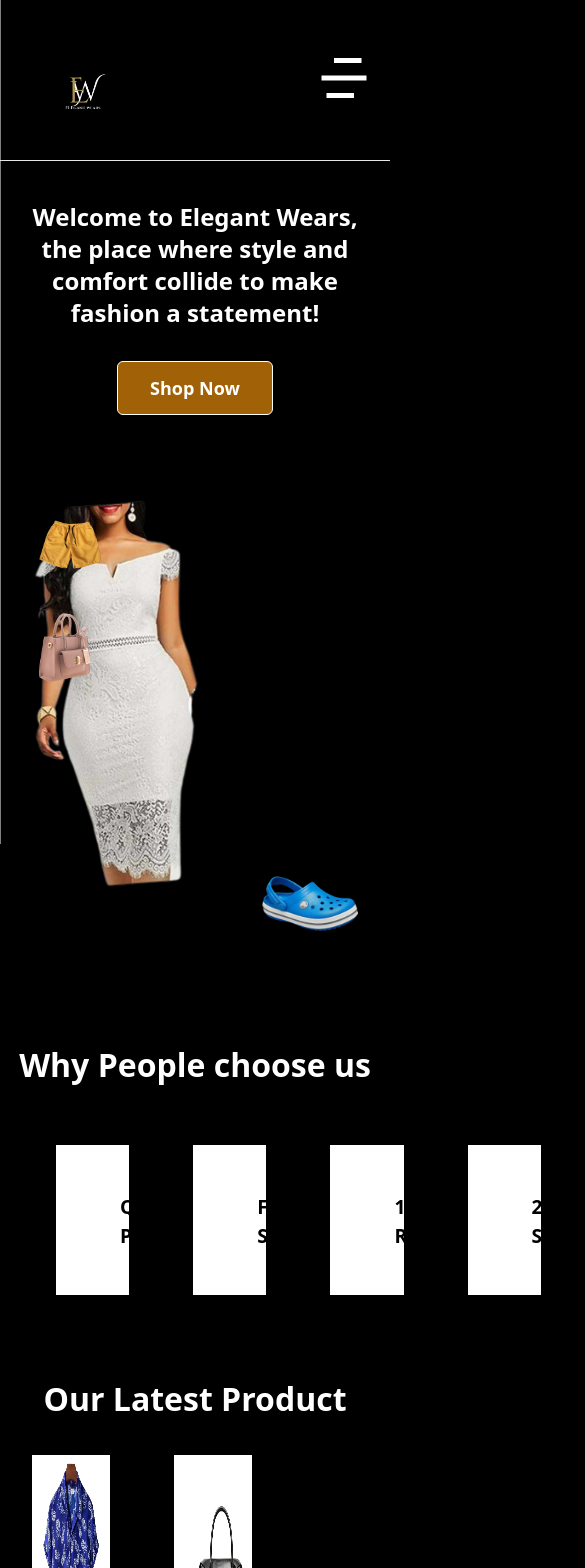
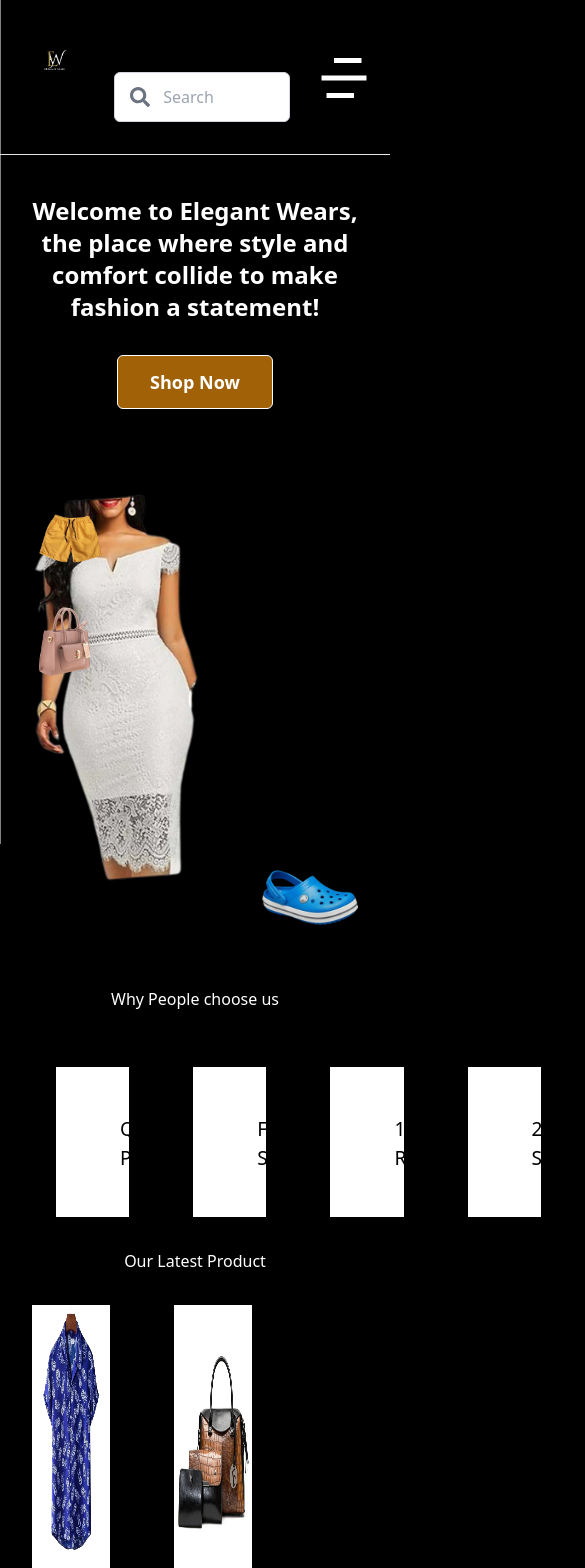
Before and after one commit to olubisifolarin/Ecommerce, a React (Vite) app: page / in a window 390 px wide. Shown: the top 1568 px of the page, 585 px wide, since content can reach past the window. Built offline with nearby package versions, Linux system fonts and the light colour scheme.

Commit message:
made changes

```diff
--- a/src/App.css
+++ b/src/App.css
@@ -1,15 +1,15 @@
-* {
+/* * {
   margin: 0;
   padding: 0;
   box-sizing: border-box;
-}
+} */
 
 body{
   background-color: black;
 }
 
 /* NAV BAR */
-.logo{
+/* .logo{
   height: 300px;
   width: 400px;
   margin-top: -7rem;
@@ -56,10 +56,10 @@
   font-size: 1.3rem;
   font-weight: bold;
   margin-top: 4rem;
-}
+} */
 
 /* HOME PAGE */
-.welcome, .aboutUs, .contactUs, .servicePage, .shopPage{
+/* .welcome, .aboutUs, .contactUs, .servicePage, .shopPage{
   font-size: 2rem;
   font-weight: bold;
   margin-top: 3rem;
@@ -122,7 +122,7 @@
 
 .gown:hover{
   transform: scale(1.3);
-}
+} */
 
 /* ABOUT PAGE */
 .about-page{
--- a/src/components/Navbar.jsx
+++ b/src/components/Navbar.jsx
@@ -20,7 +20,7 @@
         </Link>
 
         {/* Search */}
-        <div className="w-full max-w-md mx-4 hidden sm:block">
+        <div className="w-full max-w-md mx-2 sm:block h-auto min-h-0">
           <Search />
         </div>
 
--- a/src/components/Search.jsx
+++ b/src/components/Search.jsx
@@ -26,7 +26,7 @@
         className="w-full border border-gray-300 rounded-md py-3 pl-12 pr-4 text-base outline-none focus:ring-2 focus:ring-blue-500"
       />
       <FaSearch
-        className="absolute left-4 top-1/2 -translate-y-1/2 text-gray-500 text-xl cursor-pointer"
+        className="absolute left-4 top-1/2 -translate-y-1/2 text-gray-500 text-xl cursor-pointer z-10"
         onClick={handleSearch}
       />
     </div>
```
